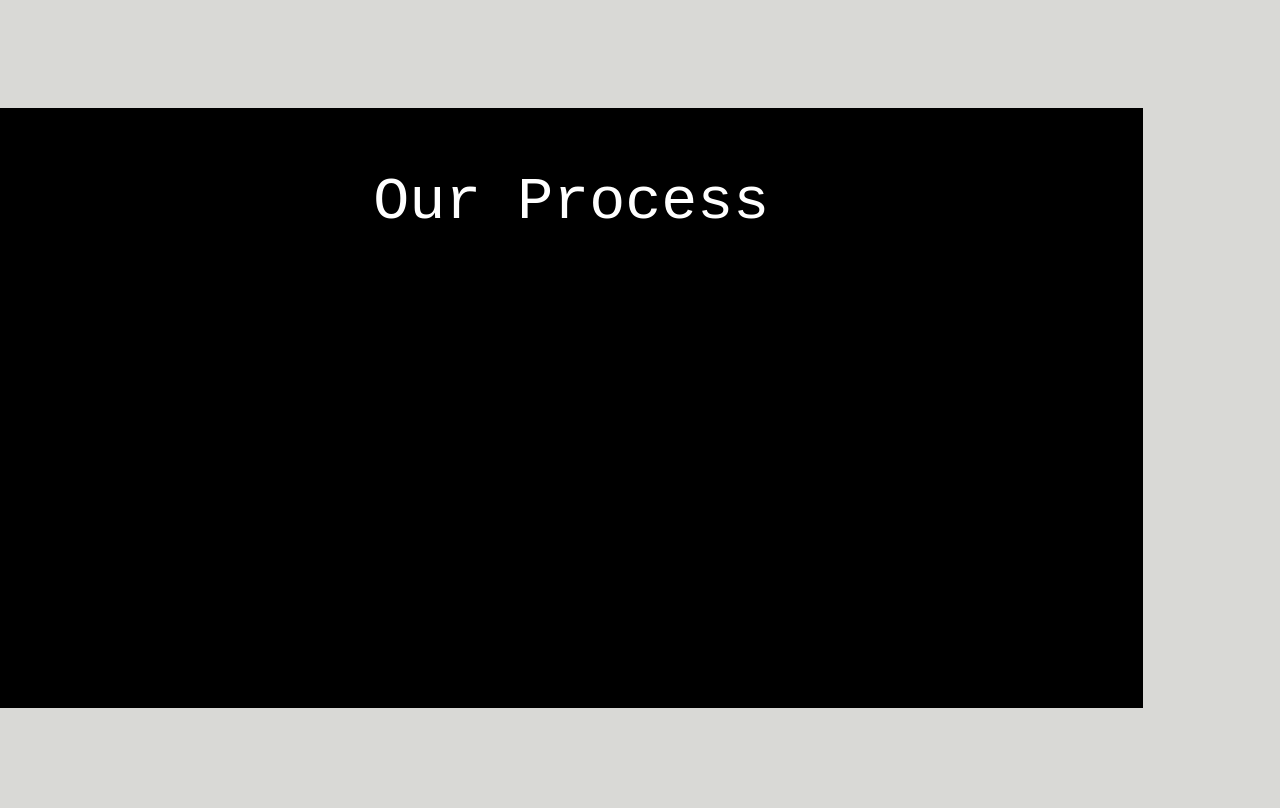
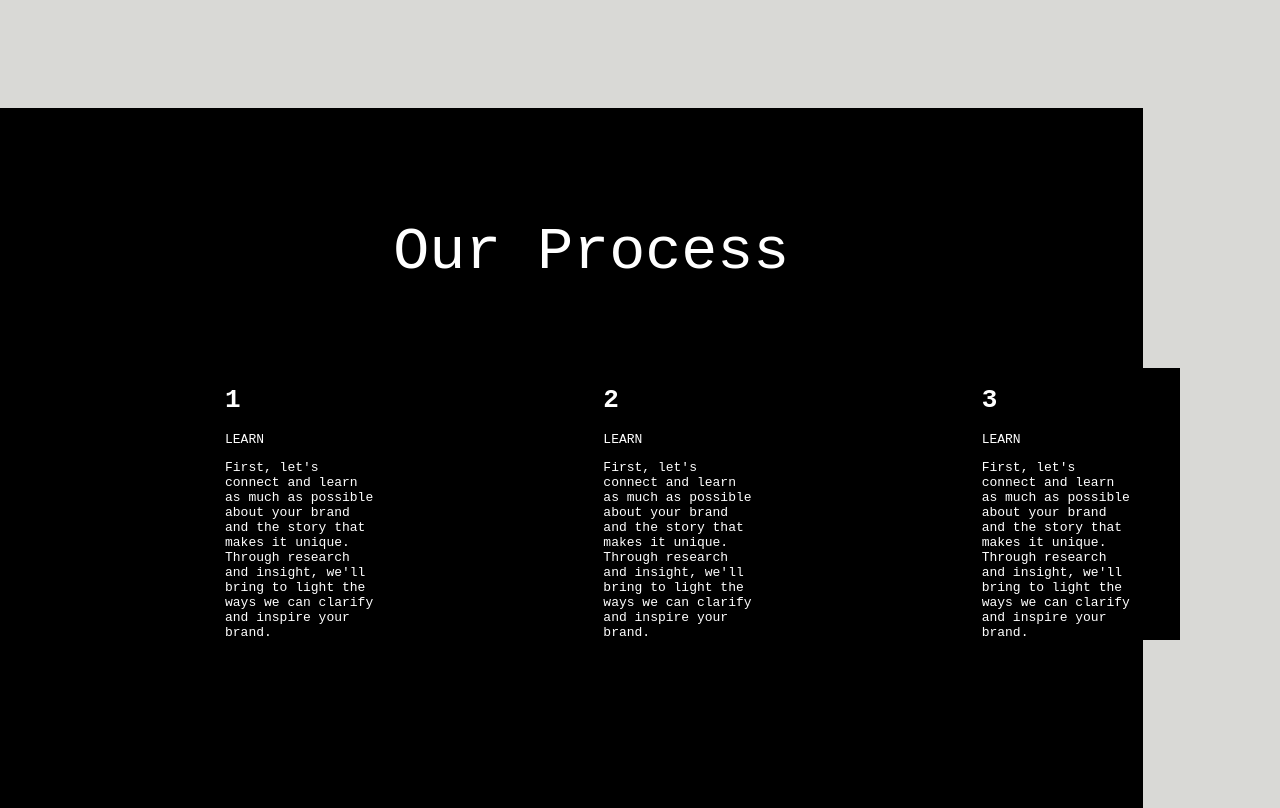
Before and after one commit to Lavanya8484/Studio_MPLS_site, a plain HTML site: page index.html in a window 1280 px wide. Shown: the part 2303-3111 px from the top of the page. Before the commit the page ends 3011 px from the top, so only its background shows below. Drawn offline with Linux system fonts and the light colour scheme; a web font is replaced by a local one.

Commit message:
commiting changes

```diff
--- a/index.html
+++ b/index.html
@@ -149,8 +149,37 @@
           </h1>
         </div>
       </section>
-      <div class="process-container" style="height: 600px; width: 1142.5px">
-        <p style="color: white; position: relative">Our Process</p>
+      <div class="process-container" style="height: 700px; width: 1142.5px">
+        <p>Our Process</p>
+      </div>
+      <div class="head-container">
+        <div class="head-1">
+          <h1>1</h1>
+          <p>LEARN</p>
+          <div class="para">
+            First, let's connect and learn as much as possible about your brand
+            and the story that makes it unique. Through research and insight,
+            we'll bring to light the ways we can clarify and inspire your brand.
+          </div>
+        </div>
+        <div class="head-2">
+          <h1>2</h1>
+          <p>LEARN</p>
+          <div class="para">
+            First, let's connect and learn as much as possible about your brand
+            and the story that makes it unique. Through research and insight,
+            we'll bring to light the ways we can clarify and inspire your brand.
+          </div>
+        </div>
+        <div class="head-3">
+          <h1>3</h1>
+          <p>LEARN</p>
+          <div class="para">
+            First, let's connect and learn as much as possible about your brand
+            and the story that makes it unique. Through research and insight,
+            we'll bring to light the ways we can clarify and inspire your brand.
+          </div>
+        </div>
       </div>
     </main>
   </body>
--- a/style.css
+++ b/style.css
@@ -322,4 +322,48 @@
   text-align: center;
   font-size: 60px;
   font-weight: 100;
+  color: white;
+  left: 20px;
+  position: relative;
+  font-family: "Courier New", Courier, monospace;
+  top: 50px;
 }
+.head-container {
+  display: flex;
+  background-color: black;
+  color: white;
+  gap: 10rem;
+  position: relative;
+  top: 350px;
+  left: 0px;
+}
+.head-container .head-1 {
+  background-color: black;
+  margin-left: 100px;
+  position: relative;
+}
+.head-container .head-2 {
+  background-color: black;
+
+  position: relative;
+}
+.head-container .head-3 {
+  background-color: black;
+
+  position: relative;
+}
+.head-1 h1,
+p,
+.para {
+  background-color: transparent;
+}
+.head-2 h1,
+p,
+.para {
+  background-color: transparent;
+}
+.head-3 h1,
+p,
+.para {
+  background-color: transparent;
+}
```
